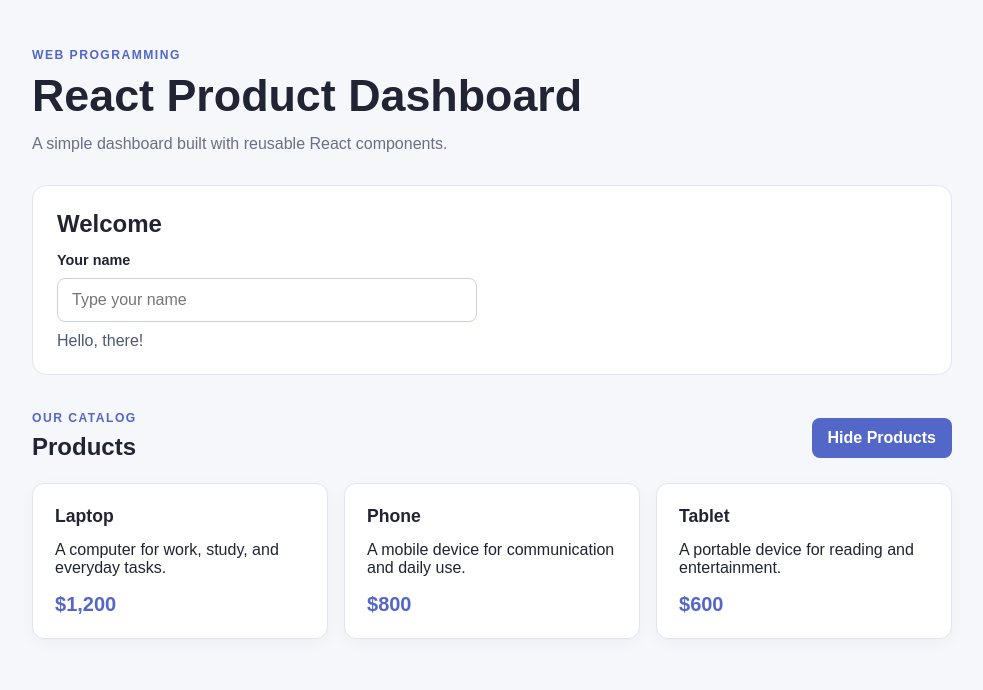
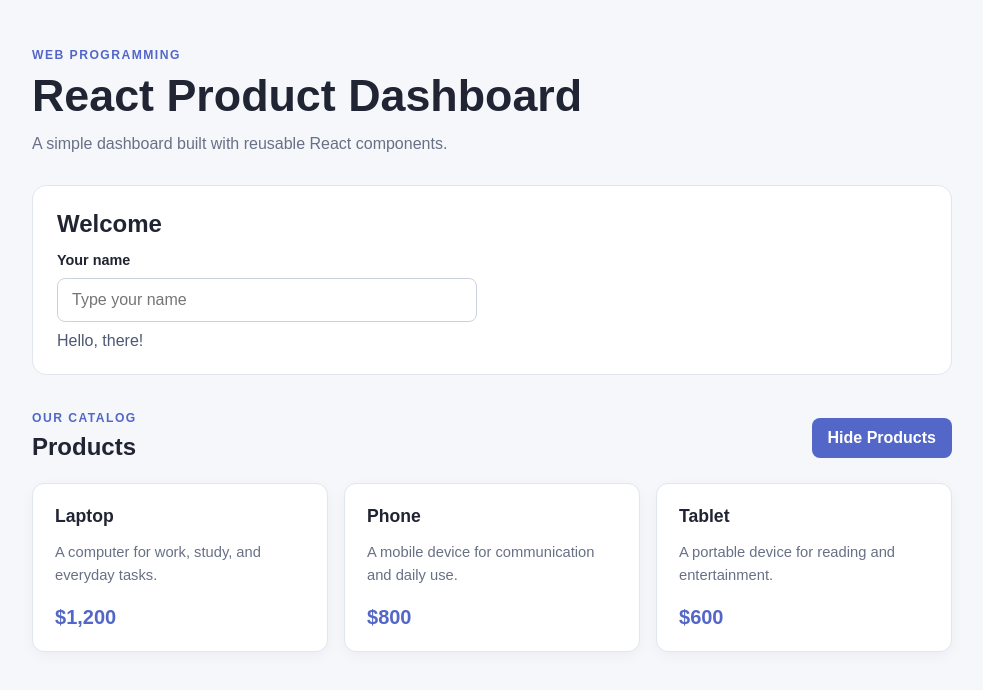
Before and after one commit to cerenkarababa/react-product-dashboard, a React (Vite) app: page / in a window 1280 px wide. Shown: the top 690 px of the page, without its empty margins (148-1131 px from the left). Built offline with nearby package versions, Linux system fonts and the light colour scheme.

Commit message:
Style product descriptions

```diff
--- a/src/styles.css
+++ b/src/styles.css
@@ -142,6 +142,13 @@
   font-size: 1.1rem;
 }
 
+.product-description {
+  margin-bottom: 18px;
+  color: #687086;
+  font-size: 0.92rem;
+  line-height: 1.6;
+}
+
 .product-price {
   margin-bottom: 0;
   color: #5367c8;
```
